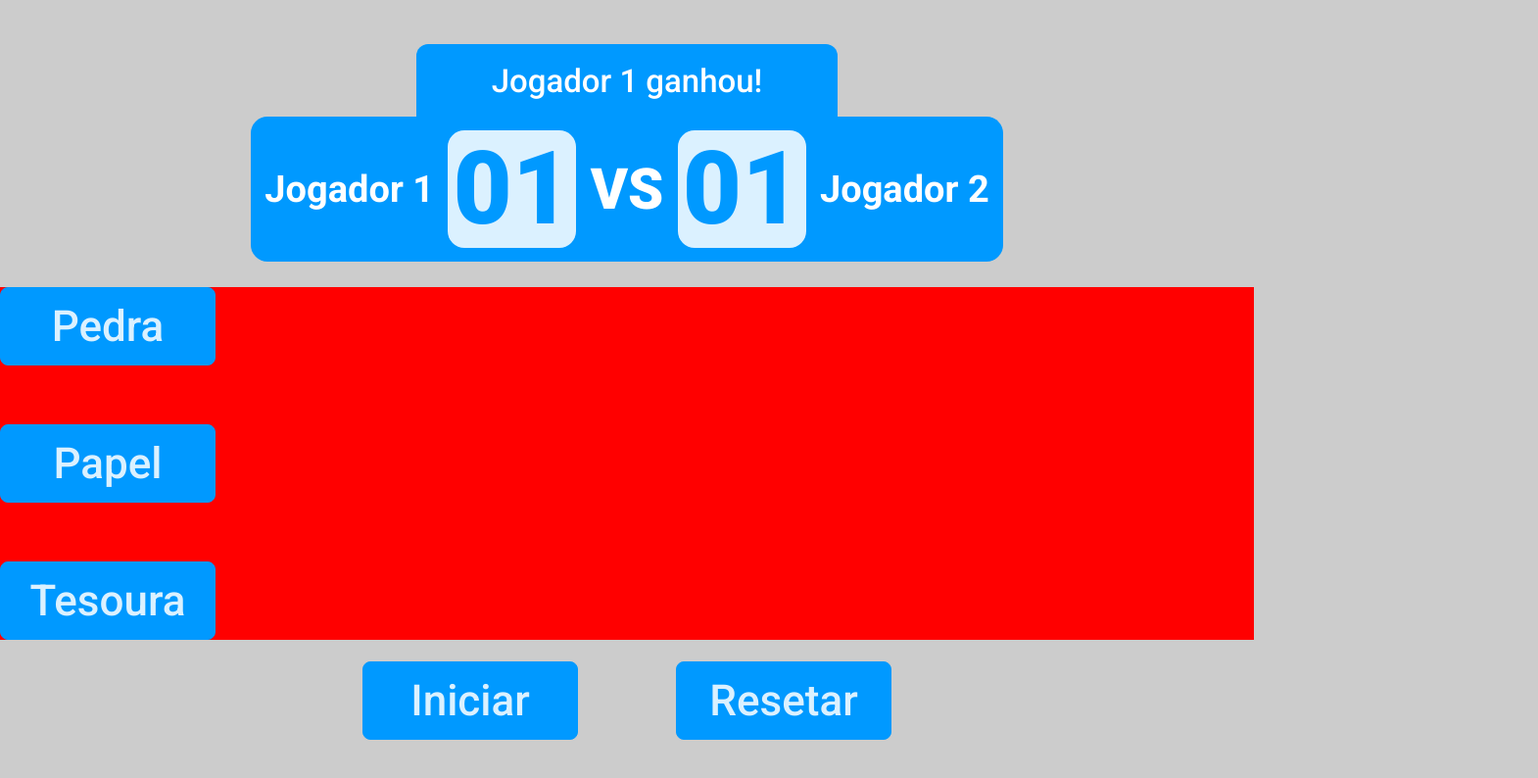
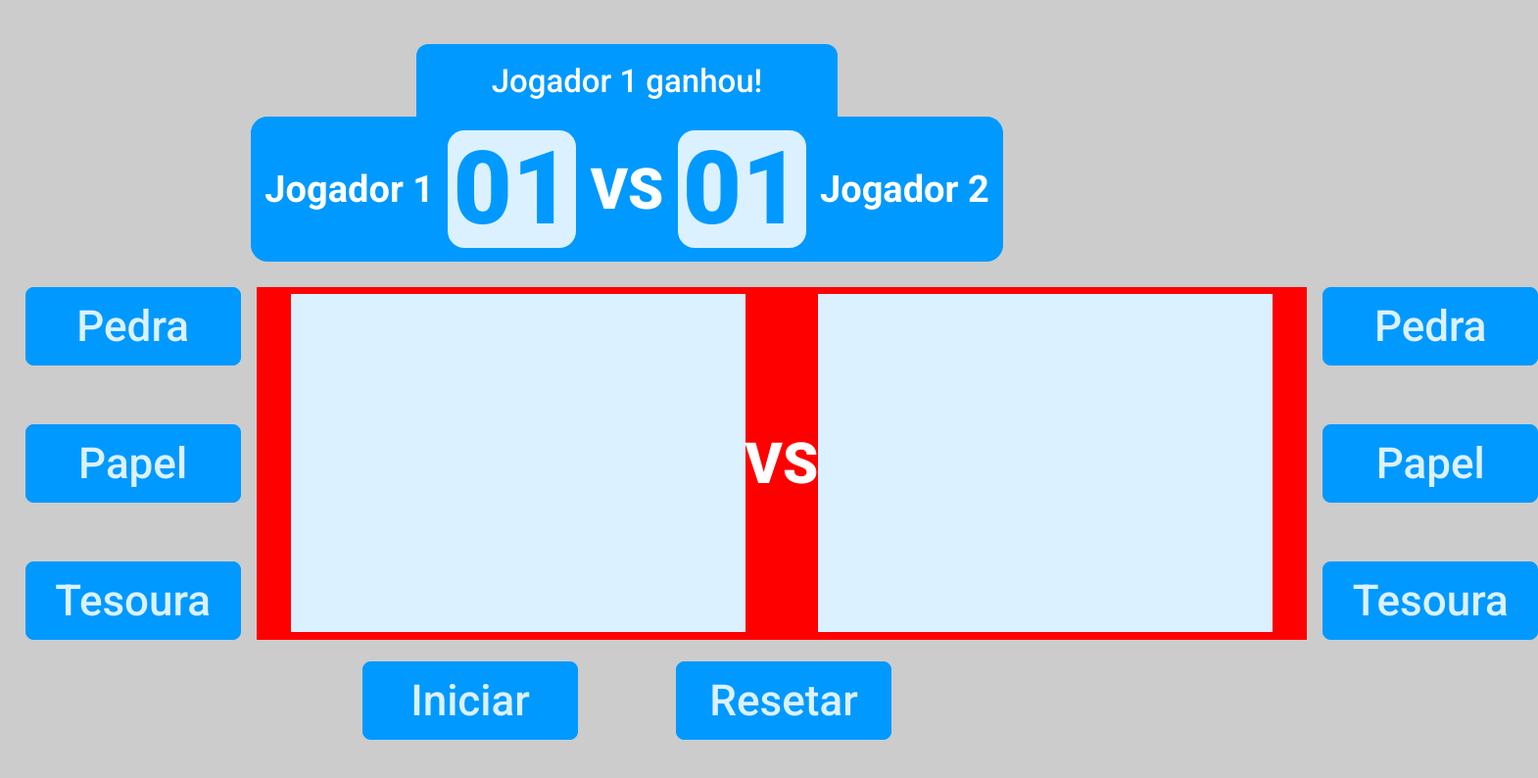
Before and after one commit to FabricioHA/Hall_to_code_Curso_1_2024, a plain HTML site: page Aula_05/JoKenPo/index.html in a window 1280 px wide. Shown: the whole page at 98% size, 1570 px wide, since content can reach past the window. Drawn offline with Linux system fonts and the light colour scheme.

Commit message:
Add files via upload

```diff
--- a/Aula_05/JoKenPo/index.html
+++ b/Aula_05/JoKenPo/index.html
@@ -1,4 +1,4 @@
- <!DOCTYPE html>
+<!DOCTYPE html>
 <html lang="pt-BR">
     <head><!--A tag head é a primeira tag a ser rodada no html, sendo ela o principal meio para rodar elementos de estilização ou regras do site-->
         <meta charset="UTF-8"><!--Essa tag informa que os caracteres especiais serão lidos e aplicados no site-->
@@ -32,7 +32,14 @@
                 <button class="button-move">Tesoura</button>
             </div>
             <div class="board">
-
+                <div class="move-box">  </div>
+                <span class="versus-separator">vs</span>
+                <div class="move-box"></div>
+            </div>
+            <div class="button-move-wrapeer">
+                <button class="button-move">Pedra</button>
+                <button class="button-move">Papel</button>
+                <button class="button-move">Tesoura</button>
             </div>
         </main>
         <footer class="config-box">
--- a/Aula_05/JoKenPo/styles.css
+++ b/Aula_05/JoKenPo/styles.css
@@ -1,11 +1,12 @@
-body
+
+html,body
 {
     display: flex;
     justify-content: center;
     align-items: center;
     flex-direction: column;
-    width: 100vw; /*Ele pega uma medida de 100% na visão do usuário, seja altura ou largura*/
-    height: 100vh;
+    width:100vw; /*Ele pega uma medida de 100% na visão do usuário, seja altura ou largura*/
+    height:100vh;
     background-color: #ccc;
 }
 header
@@ -71,10 +72,11 @@ header
     display: flex;
     justify-content: space-between;
     margin-top: 2%;
-    background-color: red;
     width: 100%;
     height: 45%;
-
+    padding: 0 2%;
+    box-sizing: border-box;
+    gap: 16px;
 }
 .button-move-wrapeer
 {
@@ -103,7 +105,22 @@ header
 }
 .board
 {
+    display: flex;
+    justify-content: center;
+    align-items: center;
+    justify-content: space-between;
+    box-sizing: border-box;
+    width: 100%;
+    height: 100%;
+    background-color: red;
+    padding: 35px;
+}
 
+.move-box
+{
+    width: 464px;
+    height: 345px;
+    background-color: #DBF1FF;
 }
 
 .config-box
```
